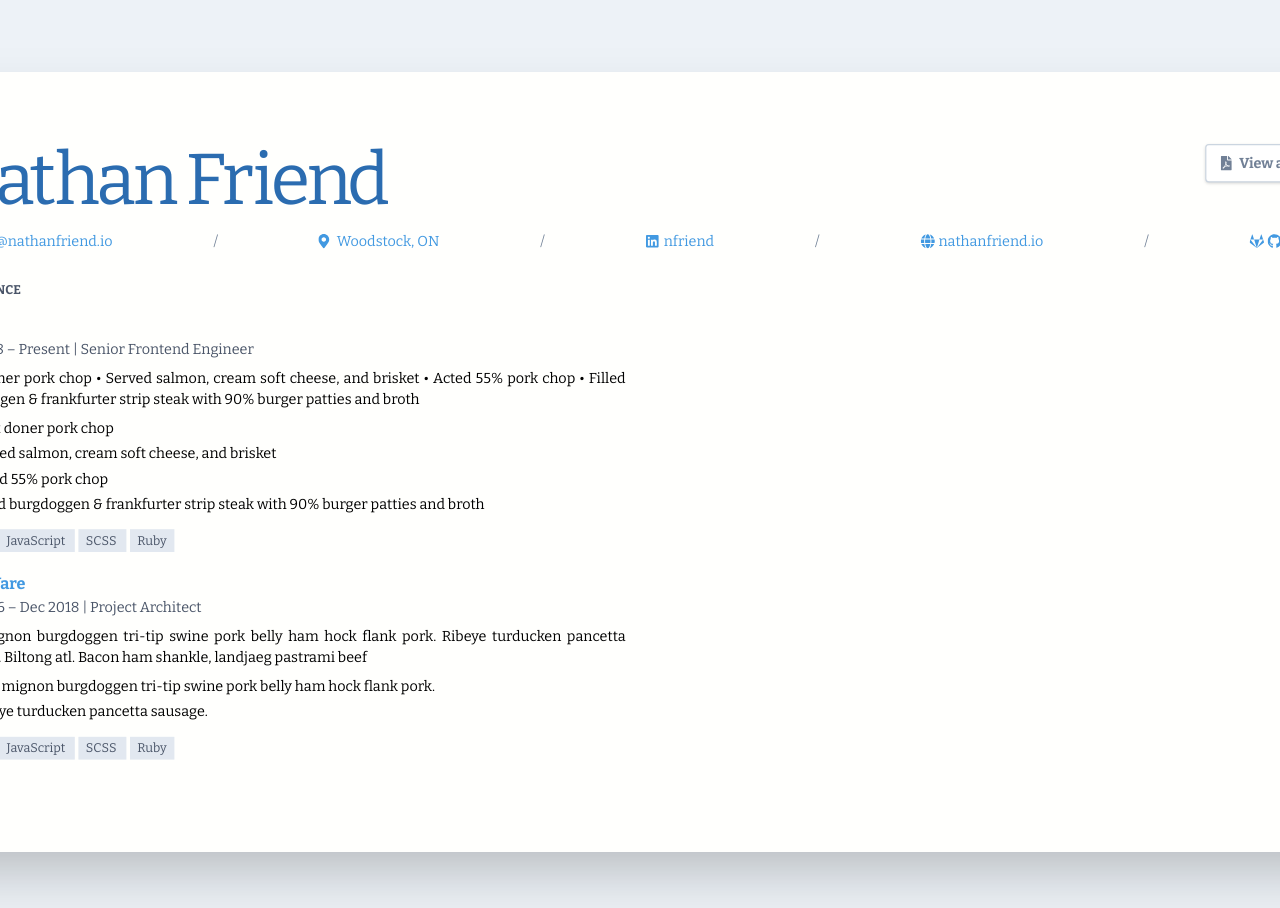
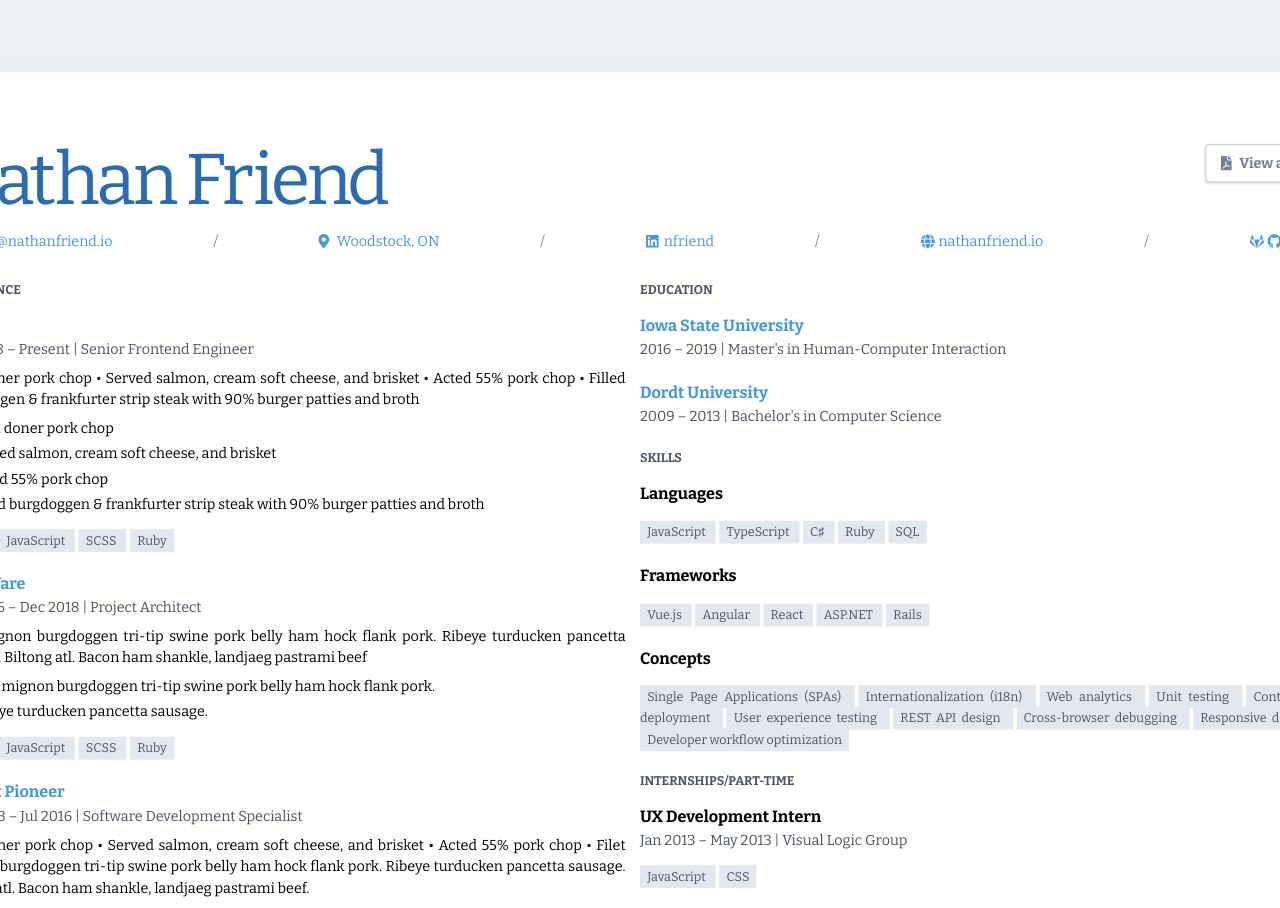
Before and after one commit to nfriend/nuxt-resume, a Nuxt app: page / in a window 1280 px wide. Shown: the top 908 px of the page. Built offline with nearby package versions, Linux system fonts and the light colour scheme.

Commit message:
Add placeholder content to resume-data.js

```diff
--- a/resume-data.js
+++ b/resume-data.js
@@ -142,12 +142,218 @@ export const resumeData = {
                   },
                 ],
               },
+              {
+                title: {
+                  display: 'DuPont Pioneer',
+                  link: 'https://www.pioneer.com/us',
+                },
+                subtitle:
+                  'May 2013 – Jul 2016 | Software Development Specialist',
+                description:
+                  'Built doner pork chop • Served salmon, cream soft cheese, and brisket • Acted 55% pork chop • Filet mignon burgdoggen tri-tip swine pork belly ham hock flank pork. Ribeye turducken pancetta sausage. Biltong atl. Bacon ham shankle, landjaeg pastrami beef.',
+                highlights: [
+                  'Filet mignon burgdoggen tri-tip swine pork belly ham hock flank pork.',
+                  'Served salmon, cream soft cheese, and brisket',
+                  'Acted 55% pork chop',
+                  'Filled burgdoggen & frankfurter strip steak with 90% burger patties and broth',
+                ],
+                tags: [
+                  {
+                    display: 'Vue.js',
+                    link: 'https://vuejs.org/',
+                  },
+                  {
+                    display: 'JavaScript',
+                    link: 'https://vuejs.org/',
+                  },
+                  {
+                    display: 'SCSS',
+                    link: 'https://sass-lang.com/',
+                  },
+                  {
+                    display: 'Ruby',
+                    link: 'https://www.ruby-lang.org/en/',
+                  },
+                ],
+              },
             ],
           },
         ],
       },
       {
-        /* column 2 goes here */
+        sections: [
+          {
+            title: 'Education',
+            subsections: [
+              {
+                title: {
+                  display: 'Iowa State University',
+                  link: 'https://www.iastate.edu/',
+                },
+                subtitle:
+                  "2016 – 2019 | Master's in Human-Computer Interaction",
+              },
+              {
+                title: {
+                  display: 'Dordt University',
+                  link: 'https://www.dordt.edu/',
+                },
+                subtitle: "2009 – 2013 | Bachelor's in Computer Science",
+              },
+            ],
+          },
+          {
+            title: 'Skills',
+            subsections: [
+              {
+                title: 'Languages',
+                tags: [
+                  {
+                    display: 'JavaScript',
+                    link: 'https://vuejs.org/',
+                  },
+                  {
+                    display: 'TypeScript',
+                    link: 'https://www.typescriptlang.org/',
+                  },
+                  {
+                    display: 'C♯',
+                    link:
+                      'https://en.wikipedia.org/wiki/C_Sharp_(programming_language)',
+                  },
+                  {
+                    display: 'Ruby',
+                    link: 'https://www.ruby-lang.org/en/',
+                  },
+                  {
+                    display: 'SQL',
+                    link: 'https://en.wikipedia.org/wiki/SQL',
+                  },
+                ],
+              },
+              {
+                title: 'Frameworks',
+                tags: [
+                  {
+                    display: 'Vue.js',
+                    link: 'https://vuejs.org/',
+                  },
+                  {
+                    display: 'Angular',
+                  },
+                  {
+                    display: 'React',
+                  },
+                  {
+                    display: 'ASP.NET',
+                  },
+                  {
+                    display: 'Rails',
+                  },
+                ],
+              },
+              {
+                title: 'Concepts',
+                tags: [
+                  {
+                    display: 'Single Page Applications (SPAs)',
+                  },
+                  {
+                    display: 'Internationalization (i18n)',
+                  },
+                  {
+                    display: 'Web analytics',
+                  },
+                  {
+                    display: 'Unit testing',
+                  },
+                  {
+                    display: 'Continuous deployment',
+                  },
+                  {
+                    display: 'User experience testing',
+                  },
+                  {
+                    display: 'REST API design',
+                  },
+                  {
+                    display: 'Cross-browser debugging',
+                  },
+                  {
+                    display: 'Responsive design',
+                  },
+                  {
+                    display: 'Developer workflow optimization',
+                  },
+                ],
+              },
+            ],
+          },
+          {
+            title: 'Internships/Part-time',
+            subsections: [
+              {
+                title: 'UX Development Intern',
+                subtitle: 'Jan 2013 – May 2013 | Visual Logic Group',
+                tags: [
+                  {
+                    display: 'JavaScript',
+                    link: 'https://vuejs.org/',
+                  },
+                  {
+                    display: 'CSS',
+                  },
+                ],
+              },
+              {
+                title: 'Web Developer',
+                subtitle: 'Jan 2012 – May 2013 | Dordt College',
+                tags: [
+                  {
+                    display: 'Perl',
+                  },
+                  {
+                    display: 'PHP',
+                  },
+                  {
+                    display: 'Drupal',
+                  },
+                ],
+              },
+              {
+                title: 'Software Development Intern',
+                subtitle: 'May 2012 – Aug 2012 | DuPont Pioneer',
+                tags: [
+                  {
+                    display: 'JavaScript',
+                    link: 'https://vuejs.org/',
+                  },
+                  {
+                    display: 'jQuery',
+                  },
+                  {
+                    display: 'ASP.NET',
+                  },
+                  {
+                    display: 'C♯',
+                  },
+                ],
+              },
+              {
+                title: 'Web Development Intern',
+                subtitle: 'Apr 2011 – Aug 2011 | SnupNow, LLC',
+                tags: [
+                  {
+                    display: 'HTML',
+                  },
+                  {
+                    display: 'CSS',
+                  },
+                ],
+              },
+            ],
+          },
+        ],
       },
     ],
   },
```
